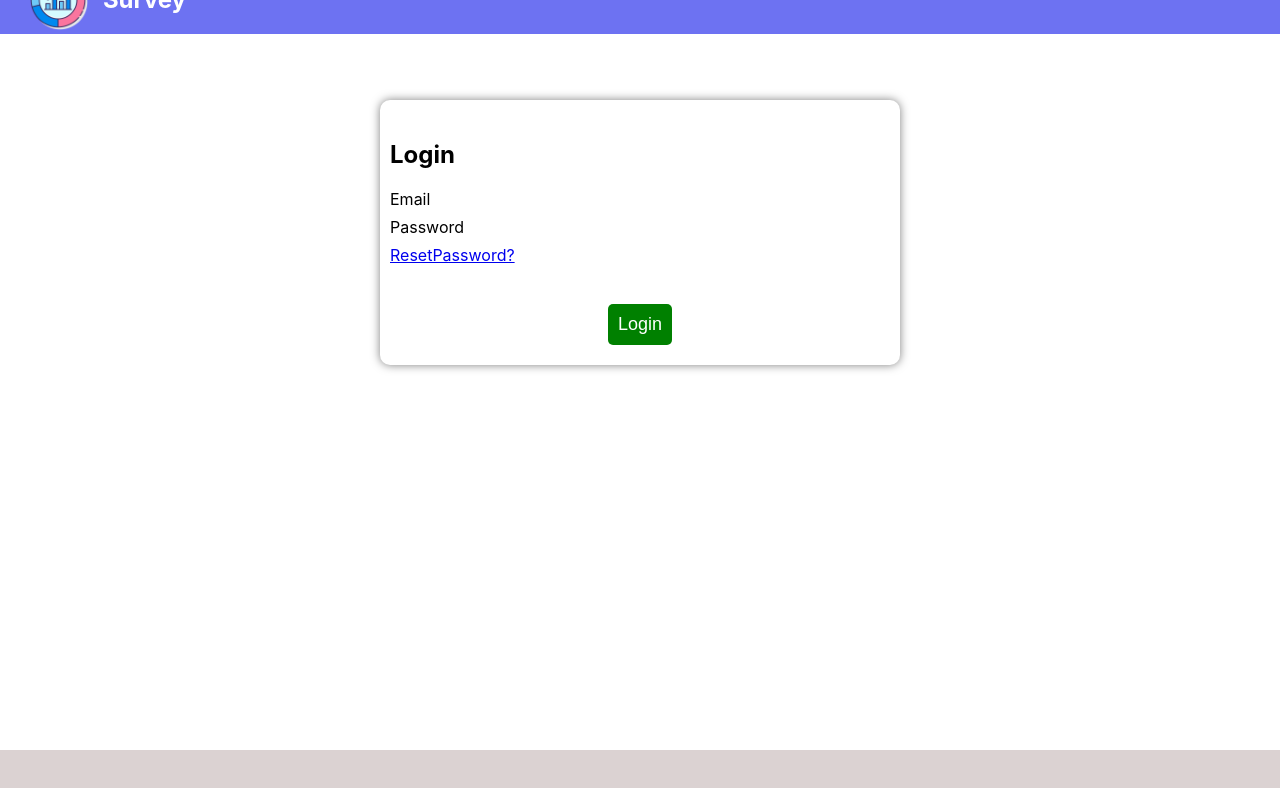
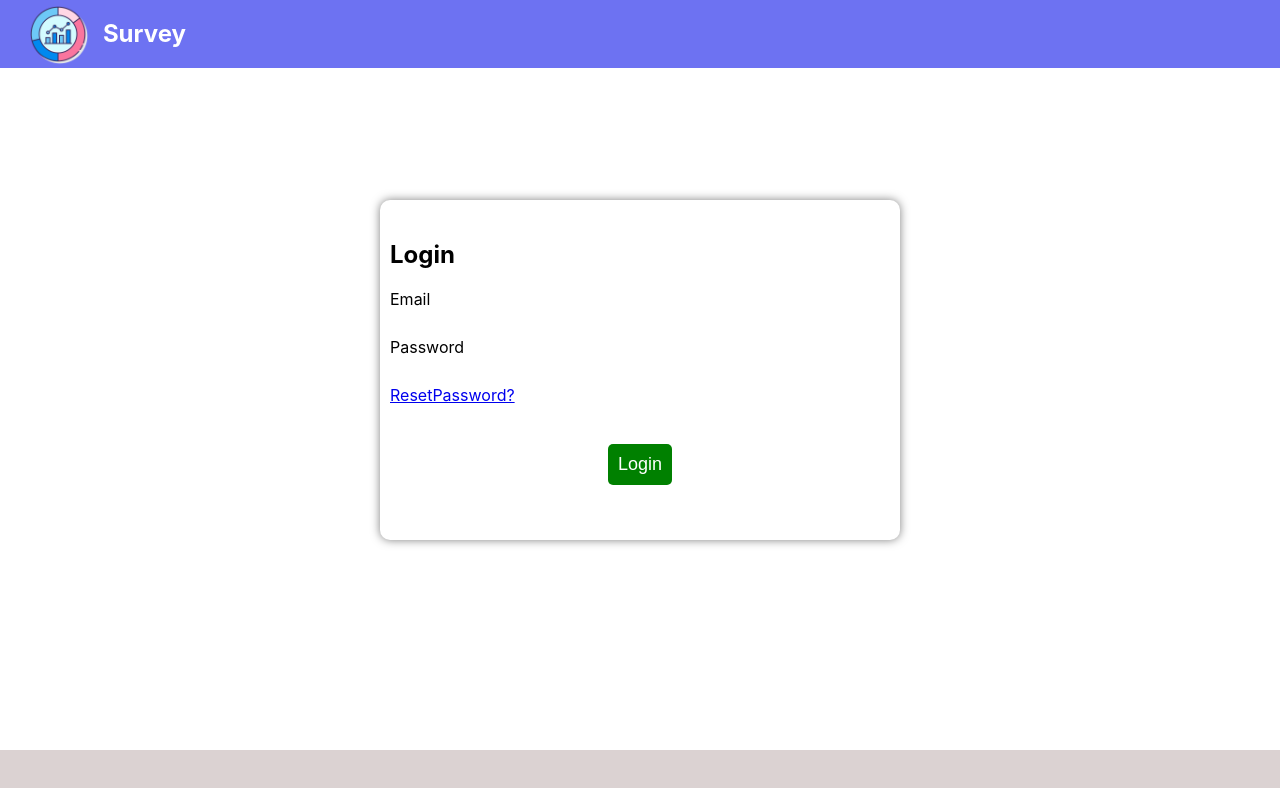
Before and after one commit to talapallikaran/survey-application-frontend, a React (Create React App) app: page / in a window 1280 px wide. Shown: the top 788 px of the page. Built offline with nearby package versions, Linux system fonts and the light colour scheme.

Commit message:
Add Validation

```diff
--- a/src/components/allSurvey/survey.js
+++ b/src/components/allSurvey/survey.js
@@ -11,39 +11,32 @@ const Survey = (props) => {
   const [surveyId1, setSurveyId1] = useState(tabId + 1);
   const [radioValue, setRadioValue] = useState([]);
   const [surveyAllData, setSurveyAllData] = useState({});
-
+  const [text, setText] = useState();
   const [values, setValues] = useState({
     ansData: [
       {
         qid: 0,
         ans: 0
       }
-    ],
-    review: '',
+    ]
   })
 
-
-  const handleChange =
-    (name) => (event) => {
-      setValues({ ...values, [name]: event.target.value });
-    };
+  const handleChange = (event) => {
+    setText(event.target.value);
+  };
 
   const handleRadioChange = (event) => {
     const question = event.target.name;
     const ans = event.target.value;
-
     setValues({ qId: question, ans: ans })
     setRadioValue(ansData => [...ansData, { qId: question, ans: ans }]);
-  //  console.log("answer--------" , ans);
   }
 
   const openSurveyBox = () => {
     setSurveyId1(surveyId1)
     setTab(tabId)
     setChangeBtnAndBgColor(!changeBtnAndBgColor);
-    setSurveyAllData({ radio: radioValue, SurveyId: surveyId1, review: values.review });
-   // console.log("radiovalue----" , radioValue);
-
+    setSurveyAllData({ radio: radioValue, SurveyId: surveyId1, review: text });
   }
   console.log(surveyAllData);
 
@@ -56,7 +49,6 @@ const Survey = (props) => {
         ansData[ansDataInd].ans = qAns + 1;
       });
       setAnsData([...ansData]);
-
     } else {
       ansData.length === 0 ? setAnsData([{ qid: qId, ans: qAns + 1 }]) :
         setAnsData(ansData => [...ansData, { qid: qId, ans: qAns + 1 }]);
@@ -76,7 +68,7 @@ const Survey = (props) => {
 
             {
               changeBtnAndBgColor ? <button className='survey-button-save_saved' onClick={() => openSurveyBox()} disabled><b>Saved</b></button>
-                : <button className='survey-button-save_saved' onClick={() => openSurveyBox()} disabled={values.review || radioValue.length < 5} ><b>Save</b></button>
+                : <button className='survey-button-save_saved' onClick={() => openSurveyBox()} disabled={radioValue.length < 5 || !text} ><b>Save</b></button>
             }
           </div>
         </div>
@@ -123,8 +115,8 @@ const Survey = (props) => {
           <p className='review-text'>Your Review</p>
 
           <textarea
-            value={values.review}
-            onChange={handleChange("review")}
+            value={text}
+            onChange={handleChange}
             type="textarea"
             name="review"
           />
--- a/src/components/header/header.css
+++ b/src/components/header/header.css
@@ -1,13 +1,16 @@
 .header-main {
     background-color: #6d72f2;
-    padding-right: 1750px;
+    display: flex;
+    justify-content: space-between;
+    margin-top: -35px;
     position: fixed;
-    margin-top: -35px;
 }
 
 .header-main-second {
     display: flex;
     justify-content: flex-start;
+    margin-right: 1800px;
+    margin-top: 10px;
 }
 
 .title-logo {
--- a/src/components/user/headerLogin/header.css
+++ b/src/components/user/headerLogin/header.css
@@ -2,20 +2,27 @@
     background-color: #6d72f2;
     display: flex;
     justify-content: space-between;
-    margin-top: 1%;
+    margin-top: -40px;
+    position: fixed;
+    top: 3%;
 }
-.header-main-second{
+
+.header-main-second {
     display: flex;
-    justify-content:flex-start;
+    justify-content: flex-start;
+
 }
+
 .title-Img {
     margin-left: 20%;
     margin-top: 6px;
 }
+
 .title {
     color: white;
     padding-left: 10%;
 }
+
 .header-img {
     padding-right: 5%;
 }
--- a/src/components/user/login.css
+++ b/src/components/user/login.css
@@ -1,46 +1,56 @@
-.form-container{
+.form-container {
     padding-top: 100px;
 }
 
-.login-wrapper{
+.login-wrapper {
     width: 100%;
+    height: 300px;
     max-width: 500px;
     margin: 0 auto;
-    -webkit-box-shadow: 0px 0px 10px 0px rgba(0,0,0,0.5);
-    -moz-box-shadow: 0px 0px 10px 0px rgba(0,0,0,0.5);
-    box-shadow: 0px 0px 10px 0px rgba(0,0,0,0.5);
+    -webkit-box-shadow: 0px 0px 10px 0px rgba(0, 0, 0, 0.5);
+    -moz-box-shadow: 0px 0px 10px 0px rgba(0, 0, 0, 0.5);
+    box-shadow: 0px 0px 10px 0px rgba(0, 0, 0, 0.5);
     border-radius: 10px;
     padding: 20px 10px;
 }
 
-label{
-    margin-bottom: 8px;
+.login-container {
+    padding-top: 100px;
+
 }
 
-input{
-    padding: 15px;
-    border-radius: 7px;
-    border: 0;
-    background: #f1f1f1;
-}
-
-.input-field,
-.reset-link{
+label {
     margin-bottom: 30px;
 }
 
-.form-group{
+input {
+    padding: 150px;
+    border-radius: 70px;
+    border: 7;
+}
+
+.input-field {
+    background-color: #9e9292;
+    height: 30px;
+    border: 1px solid black;
+}
+
+.reset-link {
+    margin-bottom: 30px;
+}
+
+.form-group {
     display: flex;
     flex-direction: column;
 }
 
-.login-btn{
+.login-btn {
     max-width: 180px;
     margin: 0 auto;
     border-radius: 5px;
-    color:#fff;
+    color: #fff;
     font-size: 18px;
     background: green;
-    border:none;
-    padding:10px;
+    border: none;
+    padding: 10px;
 }
--- a/src/components/user/login.js
+++ b/src/components/user/login.js
@@ -3,6 +3,7 @@ import Header from './headerLogin/header';
 import { useNavigate } from 'react-router-dom';
 import './login.css';
 import UserFooter from './userFooter/userFooter';
+import '../../global.css'
 
 const Login = () => {
     const navigate = useNavigate();
@@ -35,10 +36,11 @@ const Login = () => {
         <div>
             <Header />
             <div className='form-container'>
+                <div className='login-container'>
                     <div className='login-wrapper'>
                         <h2>Login</h2>
                         <div className='form-group'>
-                        <label>Email</label>
+                            <label>Email</label><br />
                             <input
                                 type="email"
                                 className='input-field'
@@ -47,9 +49,10 @@ const Login = () => {
                                 required
 
                             />
-                        <label>Password</label>
+                            <label>Password</label><br />
                             <input
                                 type="password"
+                                className='input-field'
                                 value={values.password}
                                 onChange={handleChange('password')}
                                 required />
@@ -59,6 +62,7 @@ const Login = () => {
                         </div>
                     </div>
                 </div>
+            </div>
             <UserFooter />
         </div>
     );
```
Lines whose indentation alone changed are shown as unchanged.
